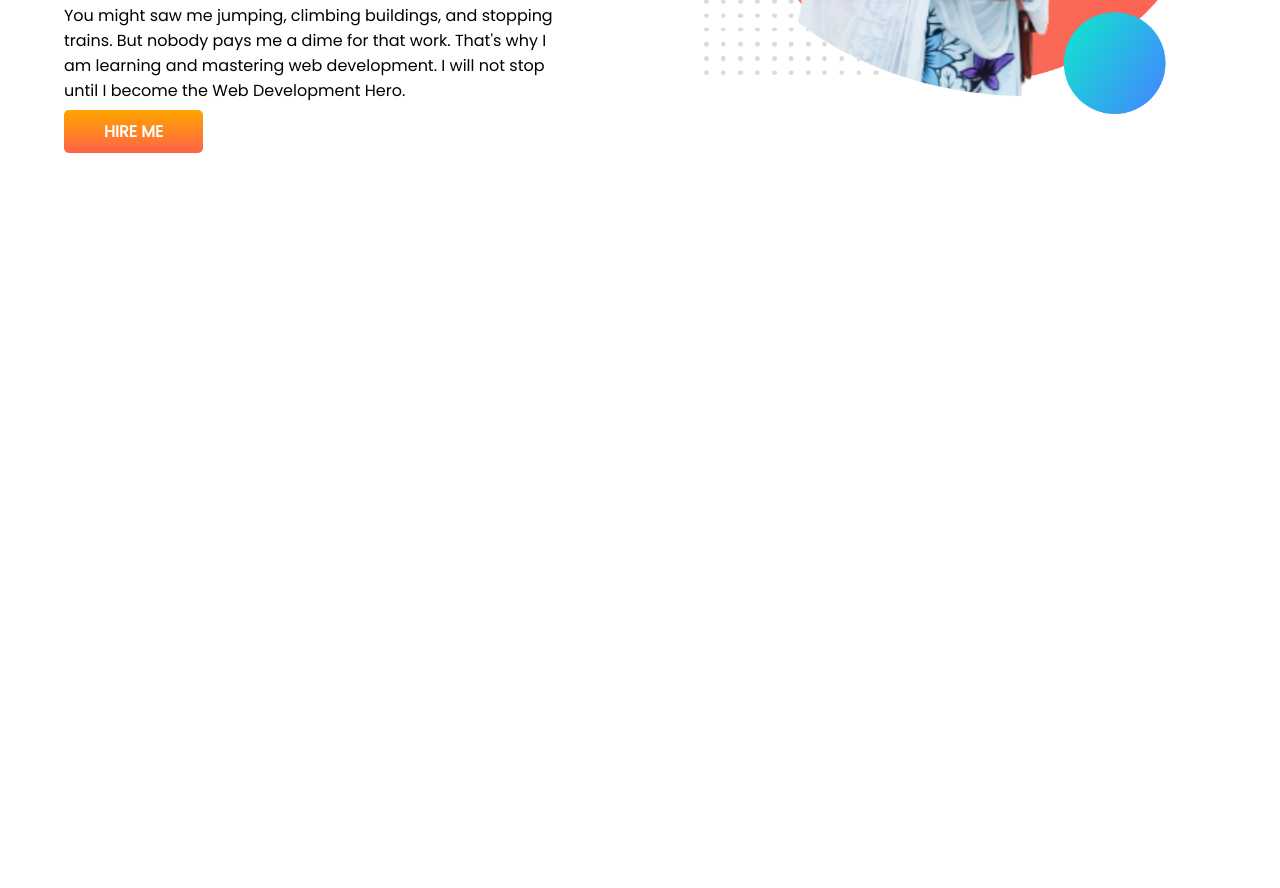
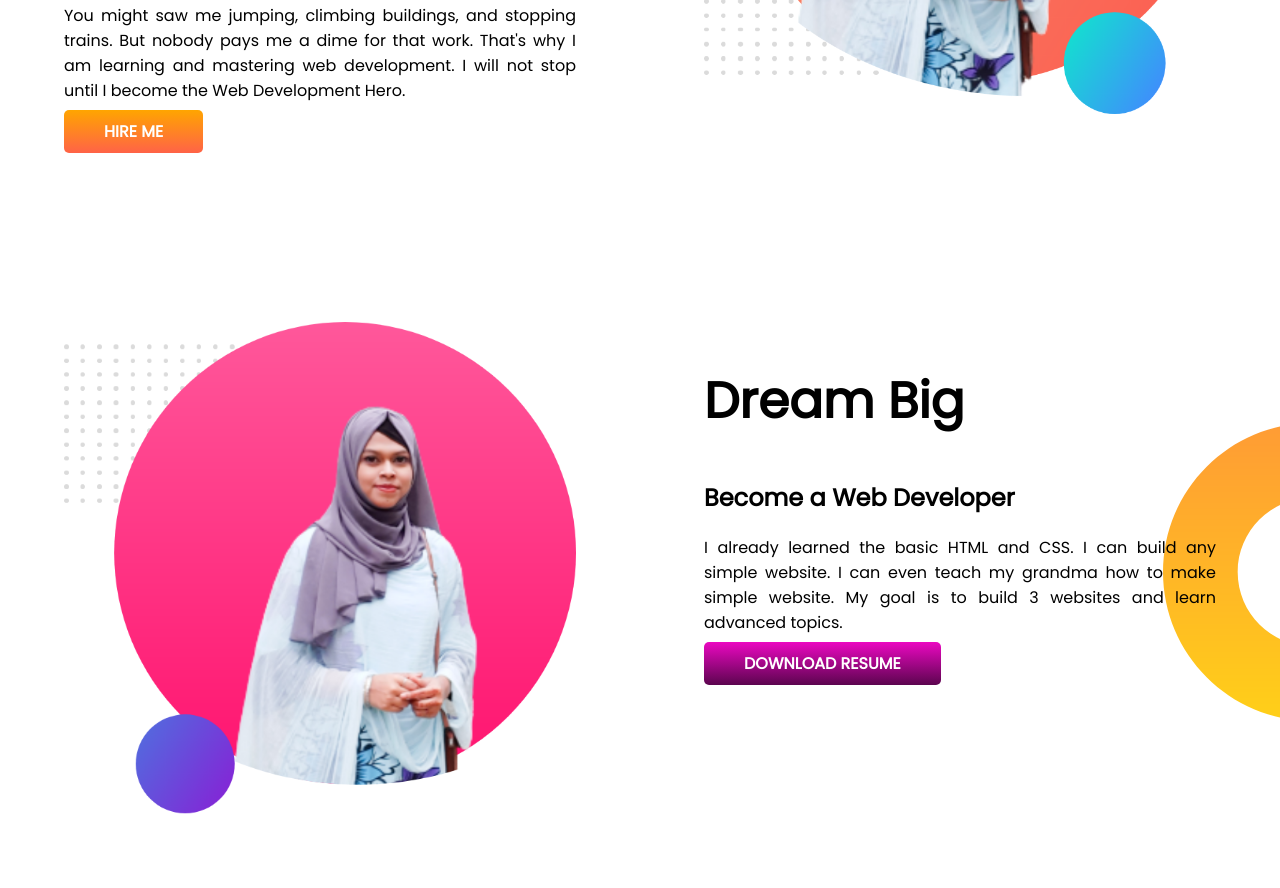
Before and after one commit to Anjum109/Developer-portfolio, a plain HTML site: page index.html in a window 1280 px wide. Shown: the part 458-1346 px from the top of the page. Before the commit the page ends 800 px from the top, so only its background shows below. Drawn offline with Linux system fonts and the light colour scheme; a web font is replaced by a local one.

Commit message:
added dream big

```diff
--- a/index.html
+++ b/index.html
@@ -31,6 +31,18 @@
             <img src="images/anjum-pic.png" alt="">
         </div>
     </section>
+    <section class="dream-big">
+        <div class="half-width">
+            <img src="images/anjum2.png" alt="">
+        </div>
+        <div class="half-width">
+            <h1>Dream Big</h1>
+            <h2>Become a Web Developer</h2>
+            <p>I already learned the basic HTML and CSS. I can build any simple website. I can even teach my grandma how
+                to make simple website. My goal is to build 3 websites and learn advanced topics.</p>
+            <a class="link-button" id="link-button-id" target="_blank" href="">DOWNLOAD RESUME</a>
+        </div>
+    </section>
 </body>
 
 </html>
--- a/style.css
+++ b/style.css
@@ -14,11 +14,16 @@ h1 {
 
 section {
     display: flex;
+    margin-bottom: 50px;
 }
 
 .half-width {
     width: 50%;
     padding: 5%;
+}
+
+.half-width p {
+    text-align: justify;
 }
 
 .half-width img {
@@ -38,3 +43,13 @@ section {
     background-image: url(images/top-banner.png);
     background-repeat: no-repeat;
 }
+
+#link-button-id {
+    background-image: linear-gradient(rgb(235, 8, 193), rgb(92, 5, 79));
+}
+
+.dream-big {
+    background-image: url(images/dream-bg.png);
+    background-repeat: no-repeat;
+    background-position: right;
+}
```
Also changed, not shown: images/anjum2.png (added), images/my-bg2.png.
